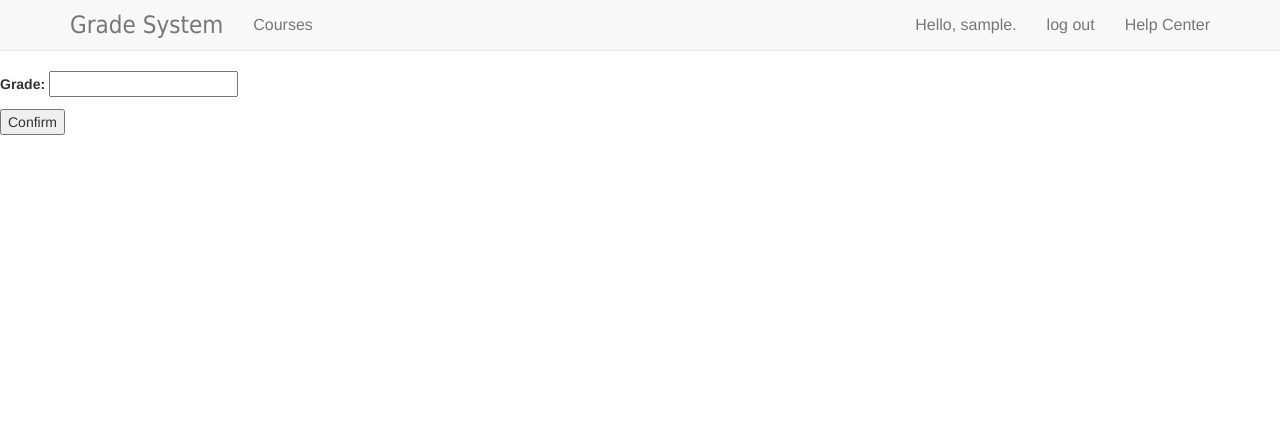
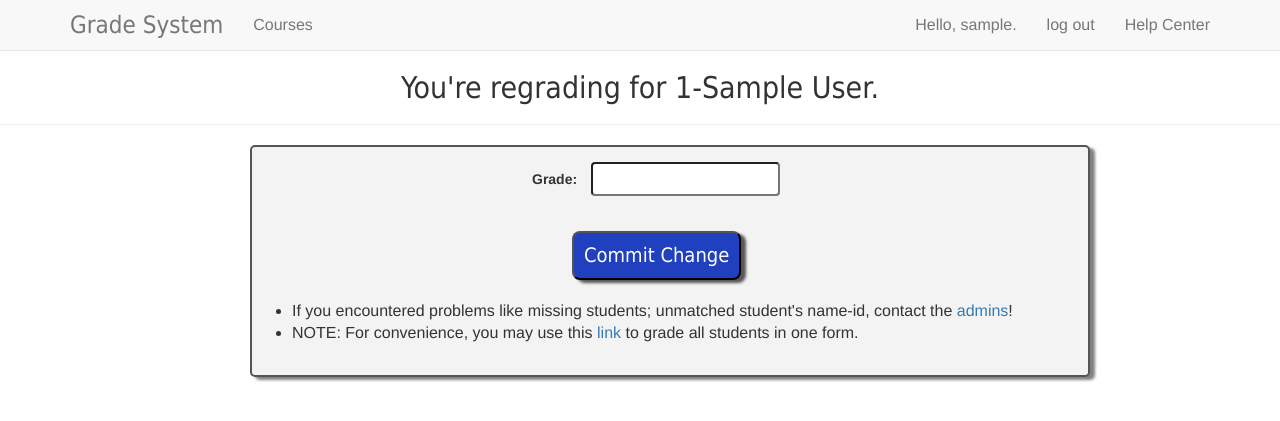
Before and after one commit to Fudanyrd/COMP130010, a Django app: page /givegrade/1/1/ in a window 1280 px wide. Shown: the top 421 px of the page. Run offline with Django 5.2, Linux system fonts and the light colour scheme; a user stored in the database is signed in; tables that the repository leaves empty hold one stand-in row (values such as "Sample post"); some libraries are stand-ins or nearby versions.

Commit message:
Amend the view of givegrade.html

```diff
--- a/myapp/templates/givegrade.html
+++ b/myapp/templates/givegrade.html
@@ -1,9 +1,96 @@
 {% extends "base.html" %}
 
 {% block content %}
+<style>
+  .rgform {
+    margin-left: 250px;
+    width: 840px;
+    background-color: #f3f3f3;
+    border: 2px solid #555;
+    border-radius: 5px;
+    box-shadow: 5px 3px 3px grey;
+    padding-top: 10px;
+    padding-bottom: 20px;
+  }
+</style>
+  <h2 style="text-align:center;font-family:Tahoma">You're regrading for {{ student }}.</h2>
+  <hr/>
+
+  <div class="rgform">
   <form action="{% url 'myapp:givegrade' course.id student.id %}" method="post">
     {% csrf_token %}
+    <div style="margin-left: 280px">
     {{ form.as_p }}
-    <button name="submit">Confirm</button>
+    </div>
+    <button name="submit">Commit Change</button>
+    <ul style="text-align:left;margin-top:20px">
+  <li style="font-size:16px"> If you encountered problems like missing students; unmatched student's name-id, contact the
+    <a href="{% url 'users:help' %}">admins</a>!</li>
+
+<li style="font-size:16px">
+  NOTE: For convenience, you may use this
+  <a href="{% url 'myapp:gradeall' course.id %}">link</a>
+  to grade all students in one form.
+</li>
+  </ul>
+  </div>
   </form>
+  </div>
+
+<script>
+  // add event listener for the form.
+  let form = document.querySelector('div.rgform');
+  form.addEventListener('mouseenter', (event) => {
+    form.style.border = '1px solid rgb(32,64,255)';
+    form.style.boxShadow = '0 0 6px 4px rgb(32,128,255)';
+  });
+  form.addEventListener('mouseleave', (event) => {
+    form.style.border = '2px solid #555';
+    form.style.boxShadow = '5px 3px 3px grey';
+  });
+
+  let inputs = document.querySelectorAll('input');
+  for (let i = 0; i < inputs.length; ++i) {
+    // style
+    inputs[i].style.paddingTop = '5px';
+    inputs[i].style.paddingBottom = '5px';
+    inputs[i].style.margin = '5px 10px 5px 10px';
+    inputs[i].style.backgroundColor = 'white';
+    inputs[i].style.borderRadius = '4px';
+    // event listener
+    inputs[i].addEventListener('mouseenter', (event) => {
+      inputs[i].style.border = '2px solid rgb(32,240,32)';
+      inputs[i].style.boxShadow = '0 0 4px 2px rgb(32,240,64)';
+    });
+    inputs[i].addEventListener('mouseleave', (event) => {
+      inputs[i].style.border = '1px solid #555';
+      inputs[i].style.boxShadow = '0 0 0 grey';
+    });
+  }
+
+  // button
+  //   style
+  let buttons = document.querySelectorAll('button');
+  let button = buttons[buttons.length-1];
+  button.style.borderRadius = '8px';
+  button.style.backgroundColor = 'rgb(32,64,192)';
+  button.style.boxShadow = '5px 3px 3px #555';
+  button.style.color = 'white';
+  button.style.padding = '8px 10px 8px 10px';
+  button.style.marginLeft = '320px';
+  button.style.marginTop = '20px';
+  button.style.fontFamily = 'Tahoma';
+  button.style.fontSize = '20px';
+  //   events
+  button.addEventListener('mouseenter', (event)=>{
+    button.style.backgroundColor = '#396dff';
+    button.style.border = "1px solid rgb(240,128,32)";
+    button.style.boxShadow = "0 0 6px 4px rgb(240,144,32)";
+  });
+  button.addEventListener('mouseleave', (event)=>{
+    button.style.border = "0";
+    button.style.boxShadow = "3px 5px 5px #555";
+    button.style.backgroundColor = 'rgb(32,64,192)';
+  });
+</script>
 {% endblock content %}
```
